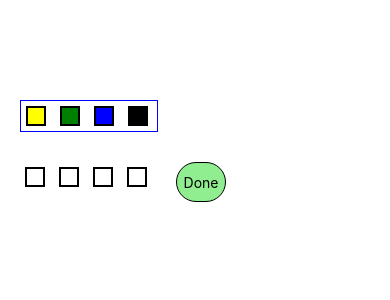
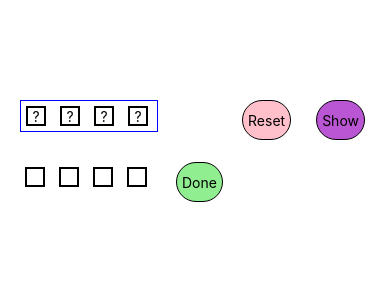
Before and after one commit to AnickaVargova/Logik, a React Native app: screen / in a window 390 px wide. Shown: the top 300 px of the page. Built offline with nearby package versions, Linux system fonts and the light colour scheme.

Commit message:
everything working

```diff
--- a/App.js
+++ b/App.js
@@ -1,21 +1,13 @@
 import React, {useState} from "react";
-import { StatusBar } from "expo-status-bar";
 import { StyleSheet, Text, View } from "react-native";
 import { Screen } from "./components/Screen";
-import { options } from "./components/options";
-import { createSecretOptions} from "./helpers";
+import { getDefaultData } from "./components/options";
 
 export const GameContext = React.createContext();
 
 export default function App() {
 
-  const [gameData, setGameData] = useState({
-    secretOptions: createSecretOptions(options),
-    history: [],
-    current: ['','','',''],
-    submitted: 1,
-    gameOver: false
-  });
+  const [gameData, setGameData] = useState(getDefaultData());
 
   return (
     <GameContext.Provider value={{gameData, setGameData}}>
--- /dev/null
+++ b/components/Button.js
@@ -0,0 +1,28 @@
+import React from "react";
+import { StyleSheet, TouchableOpacity, Text } from "react-native";
+
+export const Button = ({ text, onPress, color }) => {
+  return (
+    <TouchableOpacity style={{...styles.button, backgroundColor: color}} onPress={onPress}>
+      <Text>{text}</Text>
+    </TouchableOpacity>
+  );
+};
+
+const styles = StyleSheet.create({
+  button: {
+    height: 40,
+    borderColor: "black",
+    borderWidth: 1,
+    borderRadius: 30,
+    padding: 5,
+    backgroundColor: "lightgreen",
+    marginLeft: 20,
+    marginRight: 5,
+    marginTop: 0,
+    fontWeight: "bold",
+    display: "flex",
+    justifyContent: "center",
+    alignItems: "center"
+  }
+});
--- a/components/Header.js
+++ b/components/Header.js
@@ -1,14 +1,25 @@
-import React, {useContext} from "react";
+import React, { useContext } from "react";
 import { SecretLine } from "./SecretLine";
 import { TouchableOpacity, View, Text, StyleSheet } from "react-native";
 import { GameContext } from "../App";
-
+import { Button } from "./Button";
+import { getDefaultData } from "./options";
 
 export const Header = () => {
-//   const enterGuess = useContext(gameContext).enterGuess;
+  const context = useContext(GameContext);
+  const setGameData = context.setGameData;
+
+  const resetAll = () => { setGameData(getDefaultData) };
+
+  const showSecretOptions = () => { setGameData((p) => ({...p, secretShown: true}))};
+
   return (
     <View style={styles.header}>
       <SecretLine />
+      <View style={styles.buttonContainer}>
+        <Button text={"Reset"} color={'pink'} onPress={resetAll}/>
+        <Button text={"Show"} color={'mediumorchid'} onPress={showSecretOptions}/>
+      </View>
     </View>
   );
 };
@@ -17,8 +28,11 @@ const styles = StyleSheet.create({
   header: {
     display: "flex",
     flexDirection: "row",
-    width: '100%',
-    justifyContent: 'space-between'
+    width: "100%",
+    justifyContent: "space-between"
   },
-
+  buttonContainer: {
+      display: 'flex',
+      flexDirection: 'row',
+  }
 });
--- a/components/Line.js
+++ b/components/Line.js
@@ -4,6 +4,7 @@ import { Squares } from "./Squares";
 import { Evaluation } from "./Evaluation";
 import { getCorrectColorsCount, getCorrectNumbersCount, areColorsUnique } from "../helpers";
 import { GameContext } from "../App";
+import { Button } from './Button';
 
 export const Line = ({location, backgroundsArr, index }) => {
   const context = useContext(GameContext);
@@ -48,18 +49,12 @@ export const Line = ({location, backgroundsArr, index }) => {
     setGameData((p) => ({ ...p, history: [...p.history, { colors: current }], current: ['','','',''], submitted: ++p.submitted }));
   };
 
-
-
-//   useEffect(() => {
-//     setGameData((p) => ({ ...p, history: [...p.history, { colors: current }], current: emptyCurrent}));
-//   }, [submitted]);
+  console.log(current);
 
   return (
     <View style={styles.line}>
       <Squares location={location} backgroundsArr={current} />
-        <TouchableOpacity style={styles.button} onPress={handleSubmit}>
-          <Text>Done</Text>
-        </TouchableOpacity>
+        <Button text={'Done'} onPress={handleSubmit} color={'lightgreen'}/>
     </View>
   );
 };
@@ -79,7 +74,6 @@ const styles = StyleSheet.create({
     borderWidth: 1,
     borderRadius: 30,
     padding: 5,
-    backgroundColor: "lightgreen",
     marginLeft: 20,
     marginTop: 0,
     fontWeight: "bold",
--- a/components/Screen.js
+++ b/components/Screen.js
@@ -1,5 +1,5 @@
 import React, { useContext } from "react";
-import { View, Text, StyleSheet } from "react-native";
+import { View, Text, StyleSheet, TouchableWithoutFeedback } from "react-native";
 import { Line } from "./Line";
 import { Header } from "./Header";
 import { options } from "./options";
@@ -9,6 +9,7 @@ import { History } from "./History";
 export const Screen = () => {
   const context = useContext(GameContext);
   const current = context.gameData.current;
+  const setGameData = context.setGameData;
   const history = context.gameData.history;
   const submitted = context.gameData.submitted;
   const gameOver = context.gameData.gameOver;
@@ -17,11 +18,18 @@ export const Screen = () => {
     return <History />;
   };
 
+  const closeDropdowns = () => {
+    setGameData((p) => ({ ...p, dropdowns: p.dropdowns.map((item) => false) }));
+  };
+
   return (
+    <TouchableWithoutFeedback onPress={closeDropdowns}>
       <View style={styles.sections}>
         <Header />
         {renderHistory()}
-      {!gameOver && <Line location={'current'} backgroundsArr={current} key={submitted} />}
+        {!gameOver && (
+          <Line location={"current"} backgroundsArr={current} key={submitted} />
+        )}
         {gameOver && (
           <View style={styles.messageContainer}>
             <Text style={styles.text}>
@@ -30,6 +38,7 @@ export const Screen = () => {
           </View>
         )}
       </View>
+    </TouchableWithoutFeedback>
   );
 };
 
--- a/components/Square.js
+++ b/components/Square.js
@@ -36,36 +36,63 @@ const withSquareFunctionality =
   ({ ...props }) =>
     <Component {...props} />;
 
+const EmptyView = () => (
+  <View style={styles.menuButton}>
+    <Text>?</Text>
+  </View>
+);
+
 const HeaderSquare = withSquareFunctionality(View);
 const HistorySquare = withSquareFunctionality(View);
 const CurrentSquare = withSquareFunctionality(TouchableOpacity);
+const EmptySquare = withSquareFunctionality(EmptyView);
 
-const renderSquare = (props, location) =>
+const renderSquare = (props, location, currentBackground) =>
   location === "current" ? (
-    <CurrentSquare {...props} />
+    <CurrentSquare
+      {...props}
+      style={{ ...styles.menuButton, backgroundColor: currentBackground }}
+    />
   ) : location === "header" ? (
-    <HeaderSquare {...props} />
+    props.secretShown ? (
+      <HeaderSquare {...props} />
+    ) : (
+      <EmptySquare
+        {...props}
+        style={{ ...styles.menuButton, backgroundColor: "white" }}
+      />
+    )
   ) : (
     <HistorySquare {...props} />
   );
 
 export const Square = ({ defaultBackground, location, index }) => {
   const context = useContext(GameContext);
-  const [visible, setVisible] = useState(false);
+  const secretShown = context.gameData.gameOver || context.gameData.secretShown;
+  const setGameData = context.setGameData;
+  const currentBackground = context.gameData.current[index];
+  const dropdownVisible = context.gameData.dropdowns[index];
+
   const toggleDropdown = () => {
-    setVisible((p) => !p);
+    setGameData((p) => {
+      const isOpen = p.dropdowns[index];
+      const newDropdown = [...p.dropdowns];
+      newDropdown[index] = !isOpen;
+      return { ...p, dropdowns: newDropdown };
+    });
   };
 
   const squareProps = {
     onPress: toggleDropdown,
+    secretShown,
     style: { ...styles.menuButton, backgroundColor: defaultBackground }
   };
 
   return (
     <View style={styles.dropdown}>
-      {renderSquare(squareProps, location)}
-      {location === "current" && visible && (
-        <Dropdown setVisible={setVisible} squareIndex={index} />
+      {renderSquare(squareProps, location, currentBackground)}
+      {location === "current" && dropdownVisible && (
+        <Dropdown setVisible={toggleDropdown} squareIndex={index} />
       )}
     </View>
   );
@@ -82,7 +109,10 @@ const styles = StyleSheet.create({
     width: 20,
     height: 20,
     borderColor: "black",
-    borderWidth: 2
+    borderWidth: 2,
+    display: 'flex',
+    justifyContent: 'center',
+    alignItems: 'center'
   },
   option: {
     width: 20,
--- a/components/Squares.js
+++ b/components/Squares.js
@@ -1,13 +1,15 @@
-import React from "react";
+import React, {useContext} from "react";
 import { View, Text, StyleSheet } from "react-native";
 import { Square } from "./Square";
-
+import { GameContext } from "../App";
 
 export const Squares = ({ location, backgroundsArr}) => {
 
+  const context = useContext(GameContext);
+  const current = context.gameData.current;
   const squareLine = Array.from(backgroundsArr).map((background, index) => (
     <Square
-      key={index}
+      key={Math.random() + current[index].length}
       location={location}
       defaultBackground={background}
       index={index}
--- a/components/options.js
+++ b/components/options.js
@@ -1 +1,13 @@
-export const options = ["red", "blue", "yellow", "green", "black"];
+import { createSecretOptions} from "../helpers";
+
+export const options = ["red", "blue", "yellow", "green", "black", "pink"];
+
+export const getDefaultData = () => ({
+    secretOptions: createSecretOptions(options),
+    history: [],
+    current: ['','','',''],
+    dropdowns: [false, false, false, false],
+    submitted: 1,
+    gameOver: false,
+    secretShown: false
+  });
```
Lines whose indentation alone changed are shown as unchanged.
